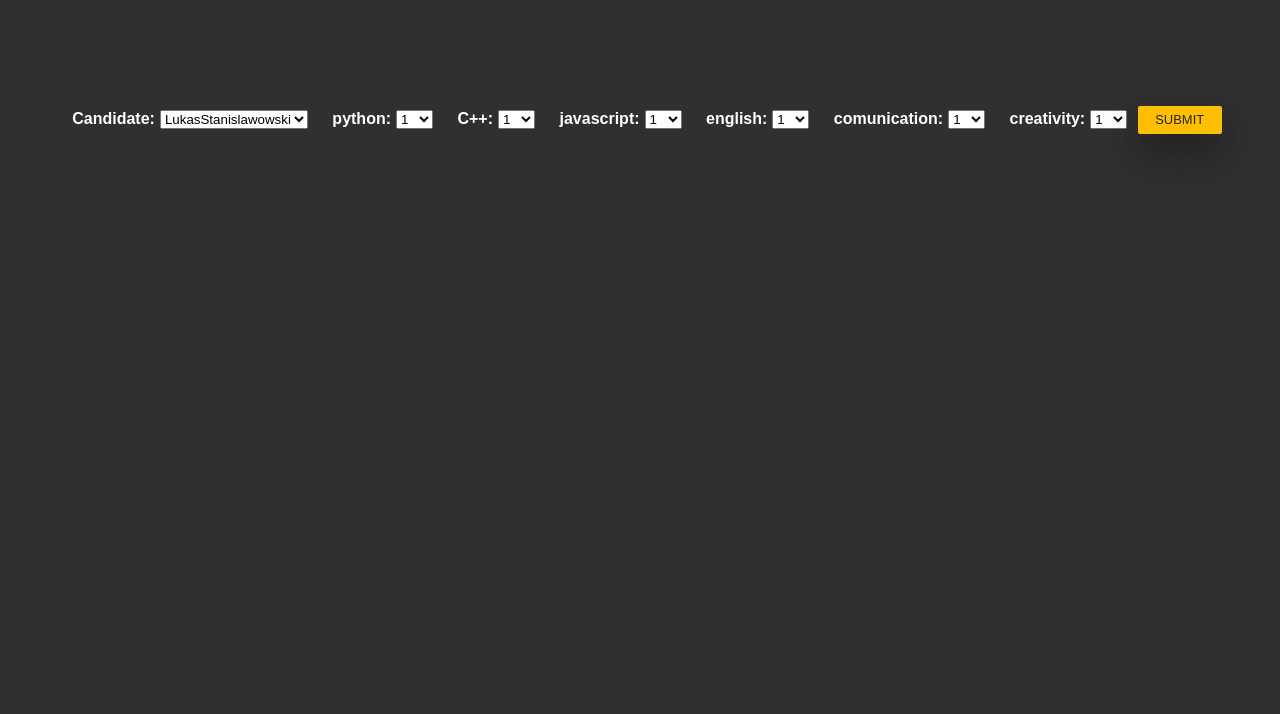
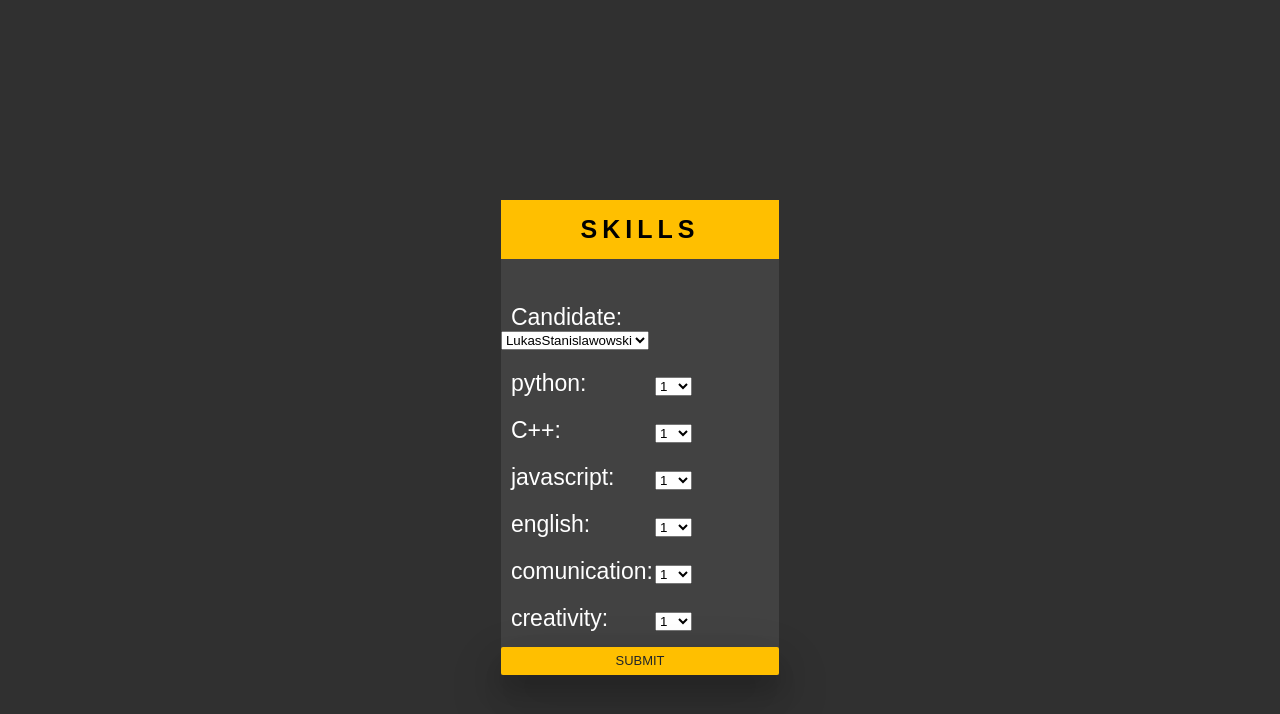
Before and after one commit to krzysiu-w/django-project, a Django app: page /candidates/skills in a window 1280 px wide. Shown: the top 714 px of the page. Run offline with Django 3.2, Linux system fonts and the light colour scheme.

Commit message:
changed forms css

```diff
--- /dev/null
+++ b/django-drf-react-quickstart/project/candidates/static/skills/index.css
@@ -0,0 +1,76 @@
+body {
+    background-color: #303030;
+    color: #fff;
+    font-family: 'Arial';
+}
+
+.w50 {
+background-color: #424242;
+ width: 22%;
+ margin: 0 auto;
+ margin-top: 200px;
+}
+
+label {
+    margin: 20px 5px 0px 10px;
+    width: 50%;
+    display: inline-block;
+    font-size: 23px;
+}
+
+input {
+    box-shadow: 0 16px 28px 0 rgba(0,0,0,.22),0 25px 55px 0 rgba(0,0,0,.21)!important;
+    background-color: #303030;
+    border: none;
+    border-bottom: 2px solid #fff;
+    color: #fff;
+    transition: all 0.8s;
+    width: 50%;
+    margin: 0;
+
+}
+
+input:focus {
+    box-shadow: 0 5px 11px 0 rgba(0,0,0,.18),0 4px 15px 0 rgba(0,0,0,.15)!important;
+    background-color: #303030;
+    outline: none;
+}
+
+.btn {
+    box-shadow: 0 16px 28px 0 rgba(0,0,0,.22),0 25px 55px 0 rgba(0,0,0,.21)!important;
+    padding: .40rem 1.10rem;
+    font-size: .81rem;
+    transition: color .15s ease-in-out,background-color .15s ease-in-out,border-color .15s ease-in-out,box-shadow .15s ease-in-out;
+    border: 0;
+    border-radius: .125rem;
+    cursor: pointer;
+    text-transform: uppercase;
+    white-space: normal;
+    word-wrap: break-word;
+    color: inherit;
+    width: 100%;
+    margin-top: 15px;
+}
+
+.btn-warning {
+    color: #212529;
+    background-color: #ffbf00;
+    border-color: #ffbf00;
+}
+input:-internal-autofill-selected {
+    background-color: #303030 !important;
+    background-image: none !important;
+    color: rgb(255, 255, 255) !important;
+}
+
+h3 {
+    text-align: center;
+    padding-top: 15px;
+    padding-bottom: 15px;
+    font-size: 25px;
+    font-weight: bold;
+    background-color: #ffbf00;
+    width: 100%;
+    letter-spacing: 5px;
+    color: black;
+}
--- a/django-drf-react-quickstart/project/candidates/templates/addskills/index.html
+++ b/django-drf-react-quickstart/project/candidates/templates/addskills/index.html
@@ -1,10 +1,11 @@
 {% csrf_token %}
 {% load static %}
-<link rel="stylesheet" href="{% static "candidates/index.css" %}">
+<link rel="stylesheet" href="{% static "skills/index.css" %}">
 <div class="content">
     <form action="skills" method="post">
         {% csrf_token %}
         <div class='w50'>
+            <h3>SKILLS</h3>
         {{ form }}
         <input type="submit" value="Submit" class="btn btn-warning">
         </div>
```
Also changed, not shown: django-drf-react-quickstart/project/frontend/static/frontend/main.js.
